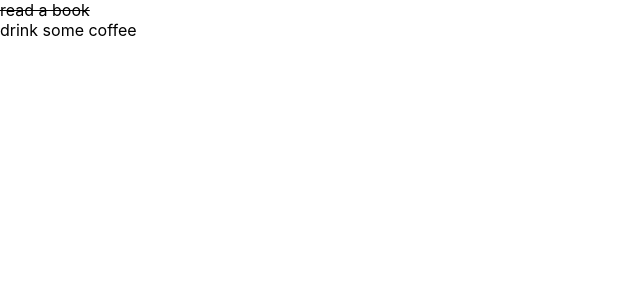
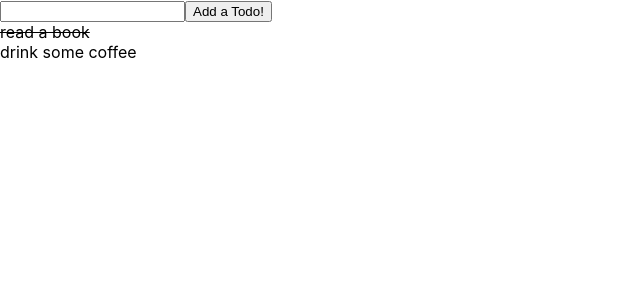
Before and after one commit to cawilson1/cohort5reduxtodos, a React (Create React App) app: page / in a window 1280 px wide. Shown: the top 300 px of the page, without its empty margins (0-640 px from the left). Built offline with nearby package versions, Linux system fonts and the light colour scheme.

Commit message:
add a new todo

```diff
--- a/src/App.js
+++ b/src/App.js
@@ -1,5 +1,6 @@
 import React, { useState } from "react";
 import TodoList from "./components/TodoList";
+import AddTodo from "./components/AddTodo";
 
 function App() {
   const [todos, setTodos] = useState([
@@ -9,6 +10,7 @@ function App() {
   console.log(todos);
   return (
     <div>
+      <AddTodo setTodos={setTodos} todos={todos} />
       <TodoList todos={todos} setTodos={setTodos} />
     </div>
   );
--- /dev/null
+++ b/src/components/AddTodo.js
@@ -0,0 +1,25 @@
+import React, { useState } from "react";
+
+const AddTodo = ({ setTodos, todos }) => {
+  const [form, setForm] = useState("");
+  function addTodoClearForm() {
+    const todosLength = todos.length;
+    setTodos([
+      ...todos,
+      {
+        id: todosLength,
+        text: form,
+        completed: false
+      }
+    ]);
+    //resetForm
+  }
+  return (
+    <div>
+      <input onChange={e => setForm(e.target.value)} />
+      <button onClick={addTodoClearForm}>Add a Todo!</button>
+    </div>
+  );
+};
+
+export default AddTodo;
```
